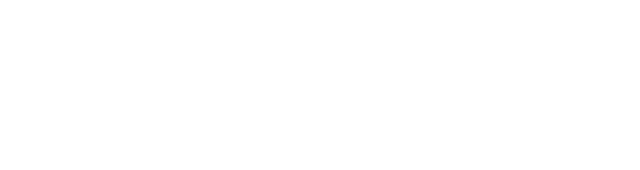
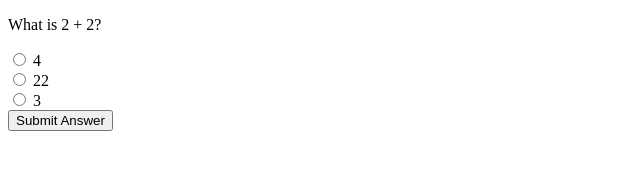
Before and after one commit to MarioTawadrous/ALX_Simple_Quiz, a plain HTML site: page index.html in a window 1280 px wide. Shown: the whole page, without its empty margins (0-640 px from the left). Drawn offline with Linux system fonts and the light colour scheme.

Commit message:
Update index.html

```diff
--- a/index.html
+++ b/index.html
@@ -1,10 +1,23 @@
 <!DOCTYPE html>
 <html lang="en">
-  <head>
-    <meta charset="UTF-8" />
-    <meta name="viewport" content="width=device-width, initial-scale=1.0" />
-    <title>ALX_Simple_Quiz</title>
-  </head>
-  <body>
-  </body>
+<head>
+    <meta charset="UTF-8">
+    <title>Simple Quiz</title>
+</head>
+<body>
+    <div id="quiz-container">
+        <p id="quiz-question">What is 2 + 2?</p>
+        <div>
+            <input type="radio" id="choice1" name="quiz" value="4">
+            <label for="choice1">4</label><br>
+            <input type="radio" id="choice2" name="quiz" value="22">
+            <label for="choice2">22</label><br>
+            <input type="radio" id="choice3" name="quiz" value="3">
+            <label for="choice3">3</label>
+        </div>
+        <button id="submit-answer">Submit Answer</button>
+        <p id="feedback"></p>
+    </div>
+    <script src="quiz.js"></script>
+</body>
 </html>
```
